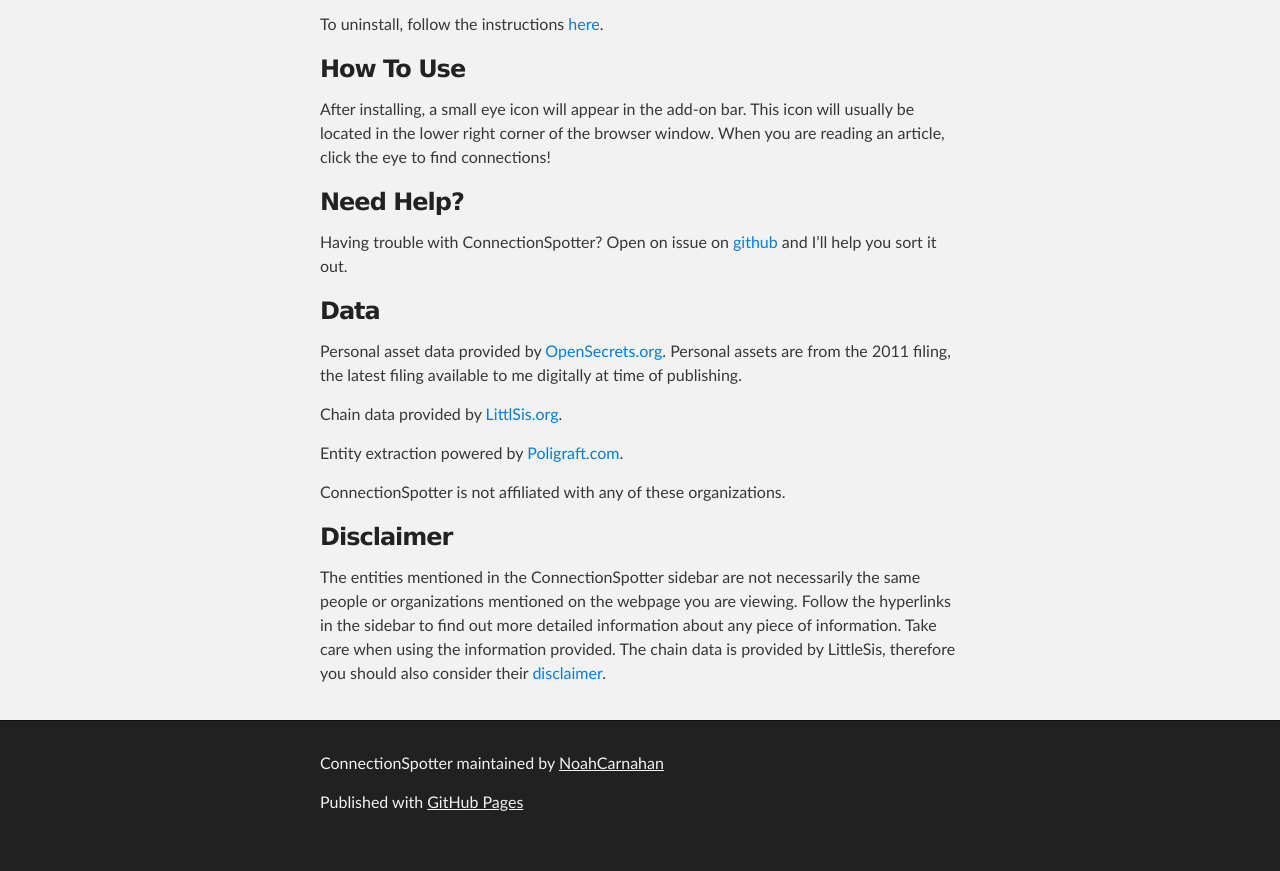
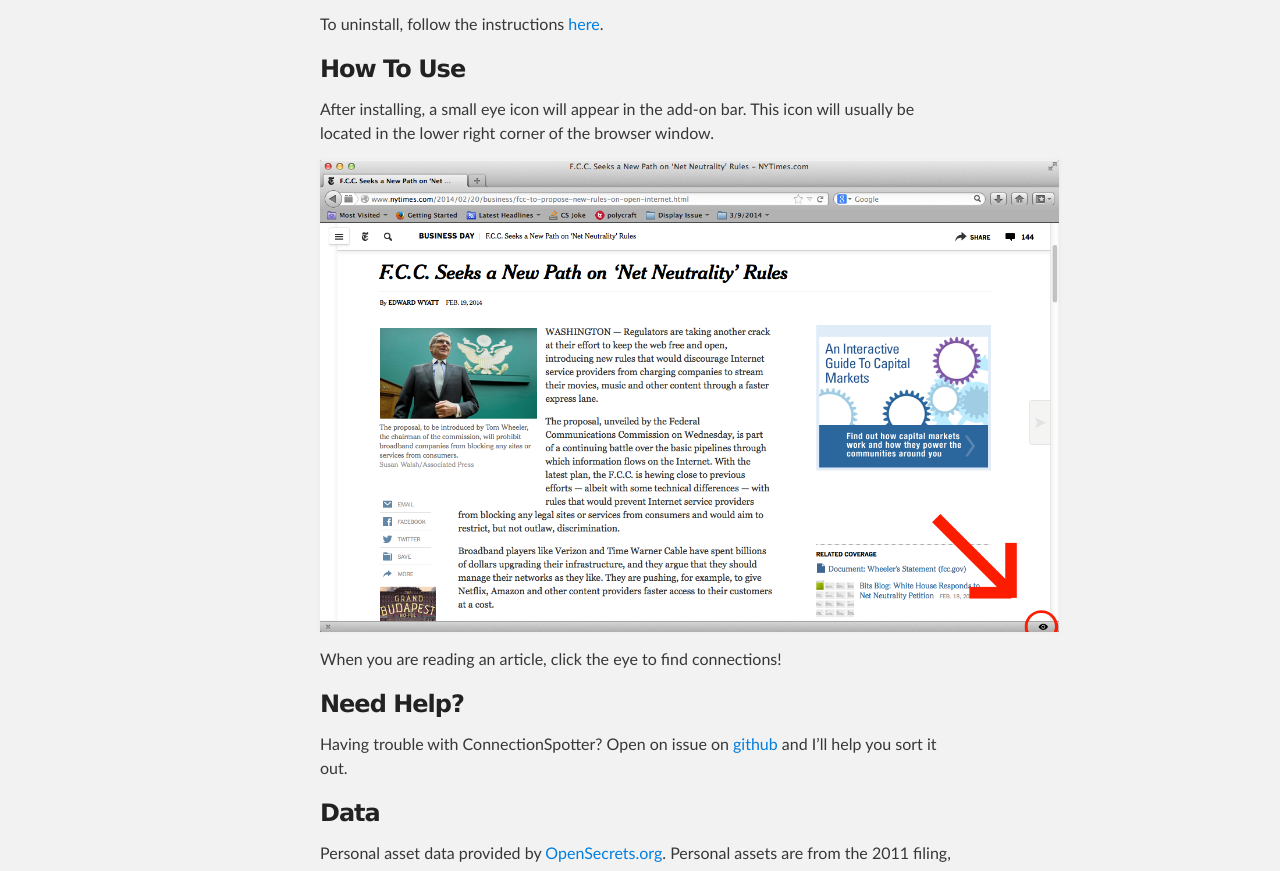
Before and after one commit to NoahCarnahan/connection-spotter, a plain HTML site: page index.html in a window 1280 px wide. Shown: the part 574-1445 px from the top of the page. Before the commit the page ends 1423 px from the top, so only its background shows below. Drawn offline with Linux system fonts and the light colour scheme.

```diff
--- a/index.html
+++ b/index.html
@@ -49,7 +49,11 @@
 <h3>
 <a name="how-to-use" class="anchor" href="#how-to-use"><span class="octicon octicon-link"></span></a>How To Use</h3>
 
-<p>After installing, a small eye icon will appear in the add-on bar. This icon will usually be located in the lower right corner of the browser window. When you are reading an article, click the eye to find connections!</p>
+<p>After installing, a small eye icon will appear in the add-on bar. This icon will usually be located in the lower right corner of the browser window.</p>
+
+<p><img src="https://github.com/NoahCarnahan/connection-spotter/blob/gh-pages/images/button.png" alt="button location"></p>
+
+<p>When you are reading an article, click the eye to find connections!</p>
 
 <h3>
 <a name="need-help" class="anchor" href="#need-help"><span class="octicon octicon-link"></span></a>Need Help?</h3>
```
Also changed, not shown: params.json (+1 -1 lines).
